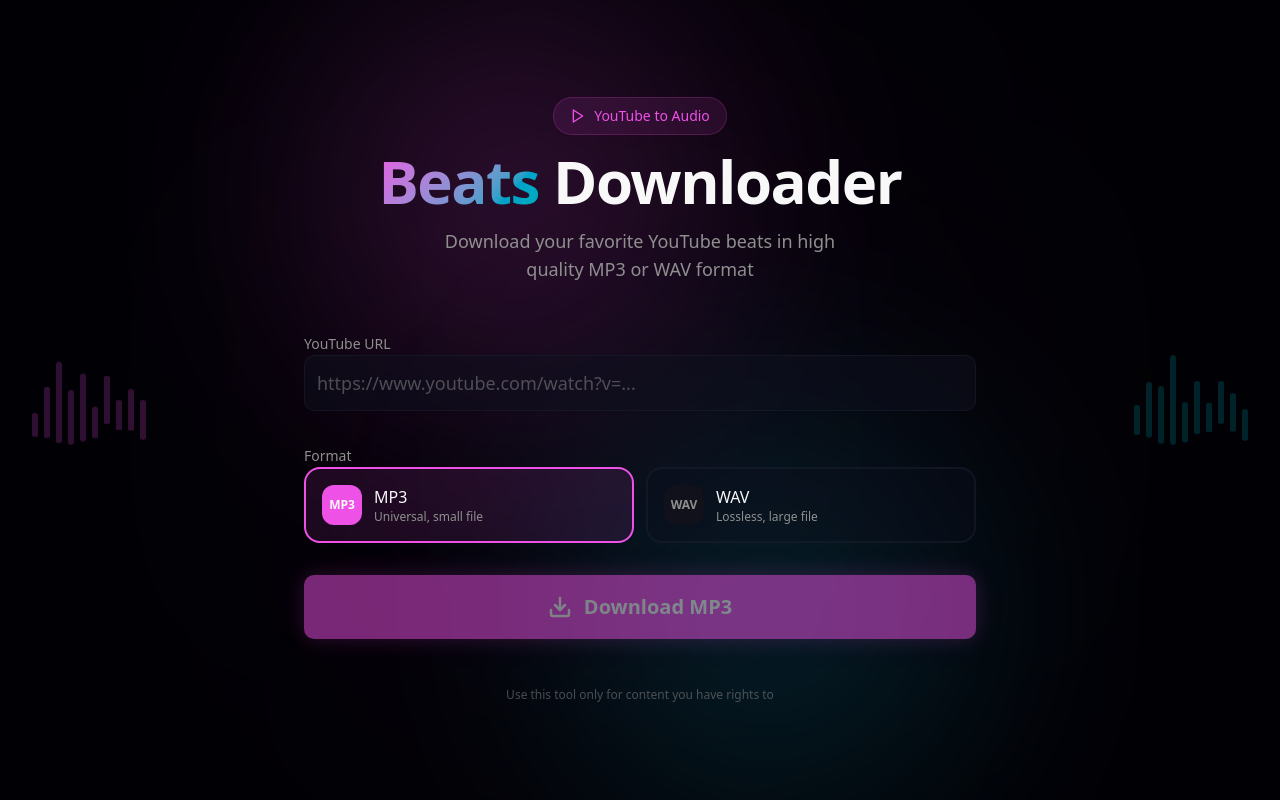
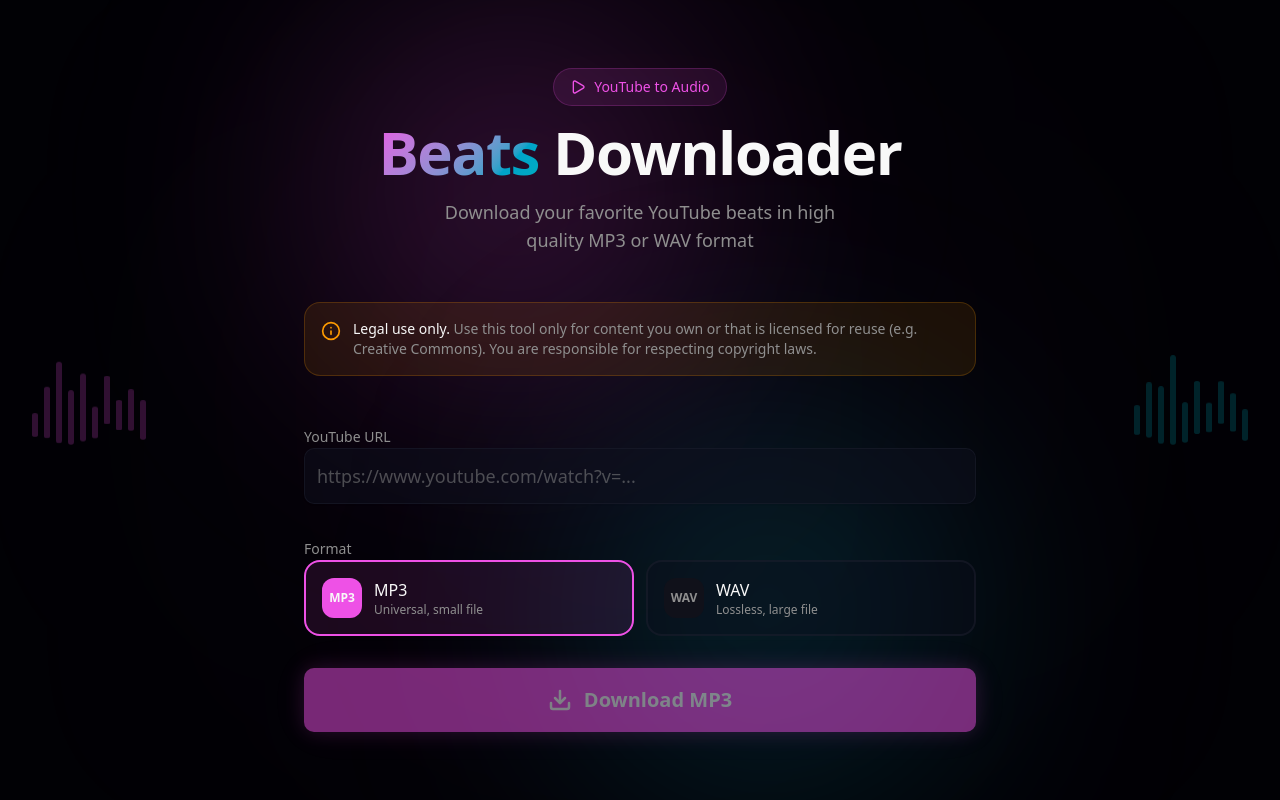
Before and after one commit to tobiasvdorp/youtube-audio-downloader, a Next.js app: page / in a window 1280 px wide. Built offline with nearby package versions, Linux system fonts and the light colour scheme.

Commit message:
add legal disclaimer to README and update UI with legal notice

```diff
--- a/src/app/page.tsx
+++ b/src/app/page.tsx
@@ -1,5 +1,6 @@
 import { DownloadForm } from "@/components/download-form";
 import { WaveBars } from "@/components/wave-bars";
+import { Info, Play } from "lucide-react";
 
 export default function Home() {
   return (
@@ -20,18 +21,7 @@
         {/* Header */}
         <div className="text-center space-y-4">
           <div className="inline-flex items-center gap-2 px-4 py-2 bg-primary/10 rounded-full border border-primary/20 text-sm text-primary font-medium mb-4">
-            <svg
-              xmlns="http://www.w3.org/2000/svg"
-              viewBox="0 0 24 24"
-              fill="none"
-              stroke="currentColor"
-              strokeWidth="2"
-              strokeLinecap="round"
-              strokeLinejoin="round"
-              className="size-4"
-            >
-              <polygon points="5 3 19 12 5 21 5 3" />
-            </svg>
+            <Play className="size-4" />
             YouTube to Audio
           </div>
           <h1 className="text-5xl sm:text-6xl font-black tracking-tight">
@@ -44,13 +34,19 @@
           </p>
         </div>
 
+        {/* Legal Notice */}
+        <div className="flex gap-3 p-4 bg-amber-500/10 rounded-xl border border-amber-500/20 text-sm">
+          <Info className="size-5 text-amber-500 shrink-0 mt-0.5" />
+          <p className="text-muted-foreground">
+            <span className="font-medium text-foreground">Legal use only.</span>{" "}
+            Use this tool only for content you own or that is licensed for reuse
+            (e.g. Creative Commons). You are responsible for respecting
+            copyright laws.
+          </p>
+        </div>
+
         {/* Download Form */}
         <DownloadForm />
-
-        {/* Footer */}
-        <p className="text-center text-xs text-muted-foreground/50">
-          Use this tool only for content you have rights to
-        </p>
       </div>
     </main>
   );
```
Also changed, not shown: 1 other file (tests, documents, lock files or other folders).
